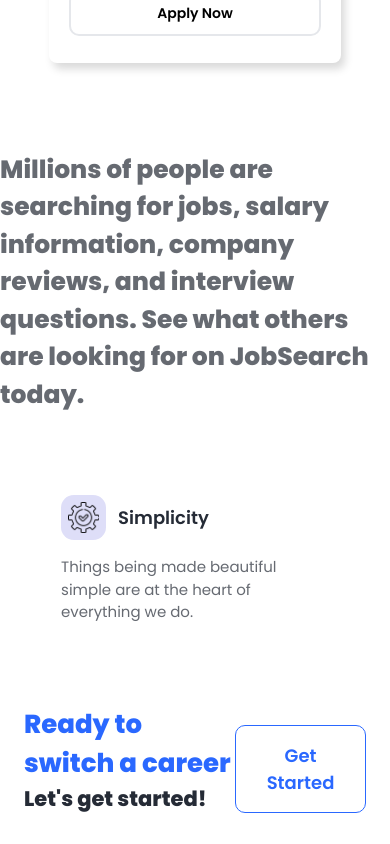
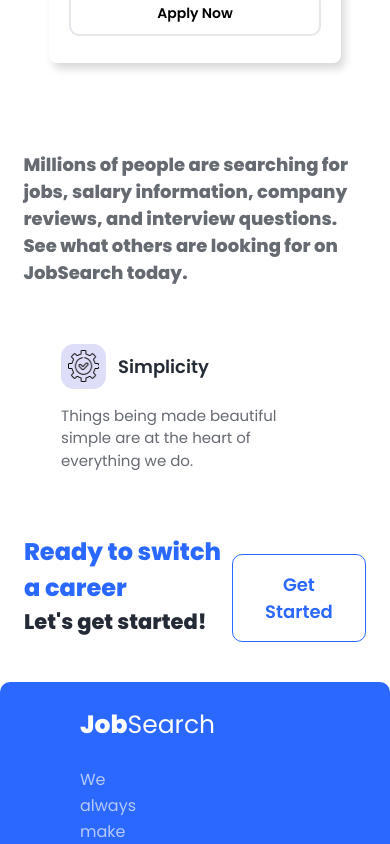
Before and after one commit to DiegoMitari/Job-Search-Web, a React (Vite) app: page / in a window 390 px wide. Shown: the part 2720-3564 px from the top of the page. Built offline with nearby package versions, Linux system fonts and the light colour scheme; no server answers; the database is empty.

Commit message:
fix responsive

```diff
--- a/src/Components/ValueDiv/Value.jsx
+++ b/src/Components/ValueDiv/Value.jsx
@@ -5,7 +5,7 @@
 const Value = () => {
   return (
     <div className="mb-[2rem] mt-[2rem]">
-      <h1 className="text-textColor text-[25px] py-[1rem] pb-[3rem]
+      <h1 className="text-value text-textColor text-[25px] py-[1rem] pb-[3rem]
         font-bold block opacity-[.7]"
       >
         Millions of people are searching for jobs, salary information, company reviews,
@@ -58,12 +58,12 @@
             </div>
 
             <span className="font-semibold text-textColor text-[18px]">
-              Simplicity
+              Inclution
             </span>
           </div>
 
           <p className="text-[15px] text-textColor py-[1rem] opacity-[.7]">
-            We believe in making thins better for everyone, even if just by a little bit!.
+            We strongly encourage employers to embrace diversity, equity, and inclusion as fundamental values.
           </p>
         </div>
       </div>
--- a/src/index.css
+++ b/src/index.css
@@ -159,14 +159,16 @@
 
   .card-cta {
     padding: 1.5rem;
+    padding-bottom: .5rem;
   }
 
   .text-cta {
-    width: 65%;
+    width: 60%;
+    margin-right: 0.5rem;
   }
 
   .text-cta>h1 {
-    font-size: 26px;
+    font-size: 24px;
   }
 
   .text-cta>h2 {
@@ -177,12 +179,19 @@
     padding: 1rem;
   }
 
+  .text-value {
+    font-size: 18px;
+    font-weight: 700;
+    width: 88%;
+    margin: 0 auto;
+    padding-bottom: 1.5rem;
+  }
+
   .container-slider {
     display: flex;
     height: 200px;
     width: 90%;
     margin: 0 auto;
-    margin-bottom: 1.25rem;
     overflow-x: scroll;
     overscroll-behavior-x: contain;
     scroll-snap-type: x proximity;
@@ -194,6 +203,7 @@
     height: 90%;
     width: 90%;
     padding: 1.5rem;
+    padding-bottom: 0.75rem;
     scroll-snap-align: center;
   }
 
```
